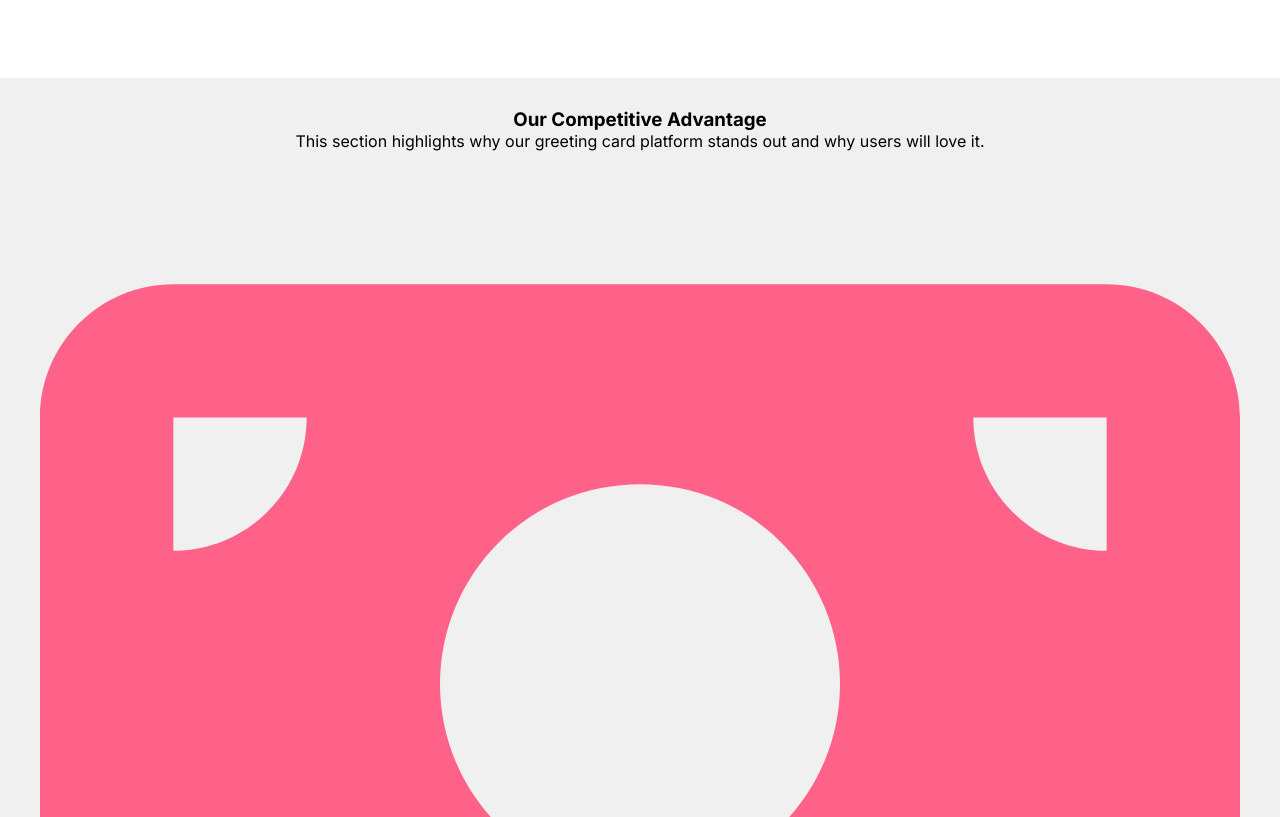
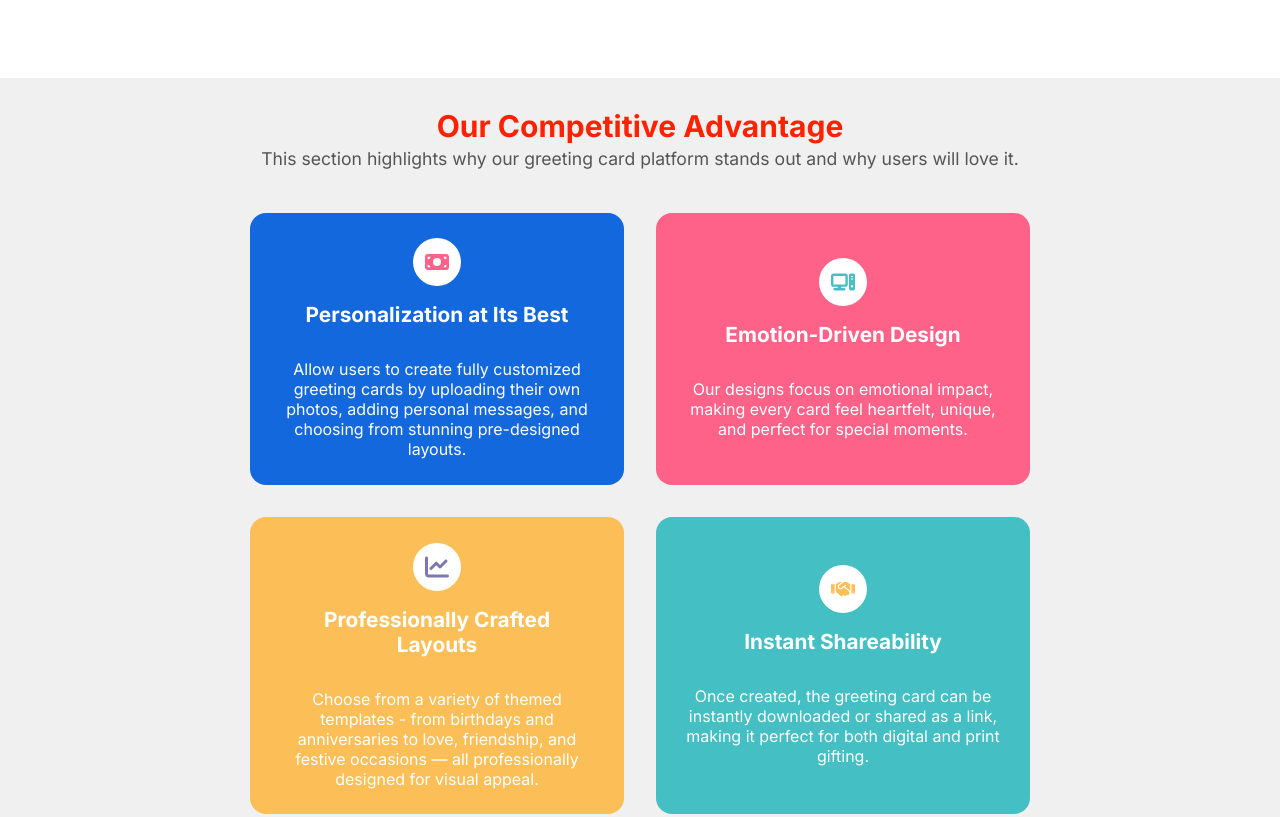
Before and after one commit to DeepakRoy58/web-dev-practice, a plain HTML site: page css-Project/index.html in a window 1280 px wide. Shown: the part 800-1617 px from the top of the page. Drawn offline with Linux system fonts and the light colour scheme.

Commit message:
Added Card-Grid Section

```diff
--- a/css-Project/index.html
+++ b/css-Project/index.html
@@ -137,11 +137,11 @@
 
         <div class="feature-content">
             <div class="main-content">
-                <h3>
+                <h3 class="main-title-one">
                     Our Competitive Advantage
                 </h3>
 
-                <p>
+                <p class="main-description-one">
                     This section highlights why our greeting card platform stands out and why users will love it.
                 </p>
 
@@ -157,6 +157,7 @@
                             alt=""
                             class="feature-svg"
                         />
+                        </div>
 
                         <div class="feature-info">
                             <div class="feature-title">
@@ -168,7 +169,7 @@
                             </div>
 
                         </div>
-                    </div>
+
                 </div>
                 <!-- card 2 -->
                   <div class="feature-card">
@@ -178,7 +179,7 @@
                             alt=""
                             class="feature-svg"
                         />
-
+                    </div>
                         <div class="feature-info">
                             <div class="feature-title">
                                 Emotion-Driven Design
@@ -189,7 +190,7 @@
                             </div>
 
                         </div>
-                    </div>
+
                 </div>
                 <!-- card 3 -->
                    <div class="feature-card">
@@ -199,7 +200,7 @@
                             alt=""
                             class="feature-svg"
                         />
-
+                    </div>
                         <div class="feature-info">
                             <div class="feature-title">
                                 Professionally Crafted Layouts
@@ -210,7 +211,6 @@
                             </div>
 
                         </div>
-                    </div>
                 </div>
                 <!-- card 4 -->
                 <div class="feature-card">
@@ -220,7 +220,7 @@
                             alt=""
                             class="feature-svg"
                         />
-
+                    </div>
                         <div class="feature-info">
                             <div class="feature-title">
                                 Instant Shareability
@@ -231,7 +231,7 @@
                             </div>
 
                         </div>
-                    </div>
+
                 </div>
                 <!-- card 5 -->
                  <div class="feature-card">
@@ -241,7 +241,7 @@
                             alt=""
                             class="feature-svg"
                         />
-
+                    </div>
                         <div class="feature-info">
                             <div class="feature-title">
                                 Accessible & Easy to Use
@@ -252,7 +252,7 @@
                             </div>
 
                         </div>
-                    </div>
+
                 </div>
                 <!-- card 6 -->
                  <div class="feature-card">
@@ -262,7 +262,7 @@
                             alt=""
                             class="feature-svg"
                         />
-
+                    </div>
                         <div class="feature-info">
                             <div class="feature-title">
                                 Scalability & Viral Potential
@@ -273,7 +273,7 @@
                             </div>
 
                         </div>
-                    </div>
+
                 </div>
 
             </div>
@@ -281,6 +281,7 @@
 
     </div>
 
+                           <!-- 4.TESTIMONAL SECTION -->
     </div>
 </body>
 </html>
--- a/css-Project/style.css
+++ b/css-Project/style.css
@@ -372,6 +372,111 @@ a img {
 
 .feature-container {
     background-color: var(--light-gray);
-    padding: 30px 40px;
+    padding: 20px 30px;
     text-align: center;
 }
+
+.feature-content {
+    max-width: 800px;
+    margin: 0 auto;
+    padding: 10px;
+}
+
+.main-info {
+    display: flex;
+    flex-direction: column;
+    gap : 1rem;
+}
+
+
+.main-title-one {
+    font-size: 30px;
+    font-weight: bolder;
+    color: rgb(255, 34, 0);
+}
+
+.main-description-one {
+    color: var(--dark-gray);
+    padding: 4px;
+    font-size: 1.1rem;
+}
+
+.feature-grid {
+    display: grid;
+    /* gap: 1rem; */
+    grid-gap: 2rem ;
+    grid-template-columns: repeat(2,1fr);
+    margin-top: 40px;
+}
+
+.feature-card {
+    display: flex;
+    flex-direction: column;
+    justify-content: center;
+    align-items: center;
+    background-color: #1468de;
+    padding: 1.6rem;
+    border-radius: 1rem;
+}
+
+.feature-info {
+    display: flex;
+    flex-direction: column;
+    gap: 1rem;
+}
+
+.icon-container {
+    background-color: var(--background-color);
+    height: 3rem;
+    width: 3rem;
+    border-radius: 50%;
+    display: flex;
+    justify-content: center;
+    align-items: center;
+}
+
+.feature-svg {
+    width: 1.5rem;
+    height: 1.5rem;
+}
+
+.feature-title {
+    color: white;
+}
+
+.feature-description {
+    color: white;
+}
+
+.feature-card:nth-child(2) {
+    background-color: #ff6289;
+}
+
+.feature-card:nth-child(3) {
+    background-color: #fcbf58;
+}
+
+.feature-card:nth-child(4) {
+    background-color: #44bfc3;
+}
+
+.feature-card:nth-child(5) {
+    background-color: #77b05d;
+}
+
+.feature-card:nth-child(6) {
+    background-color: #7d78b1;
+}
+
+.feature-title {
+    padding: 1rem;
+    font-weight: bold;
+    font-size: 1.3rem;
+}
+
+@media screen and (max-width : 768px ){
+    .feature-grid {
+        grid-template-columns: repeat(1,1fr);
+        margin: 0 2rem;
+    }
+}
```
